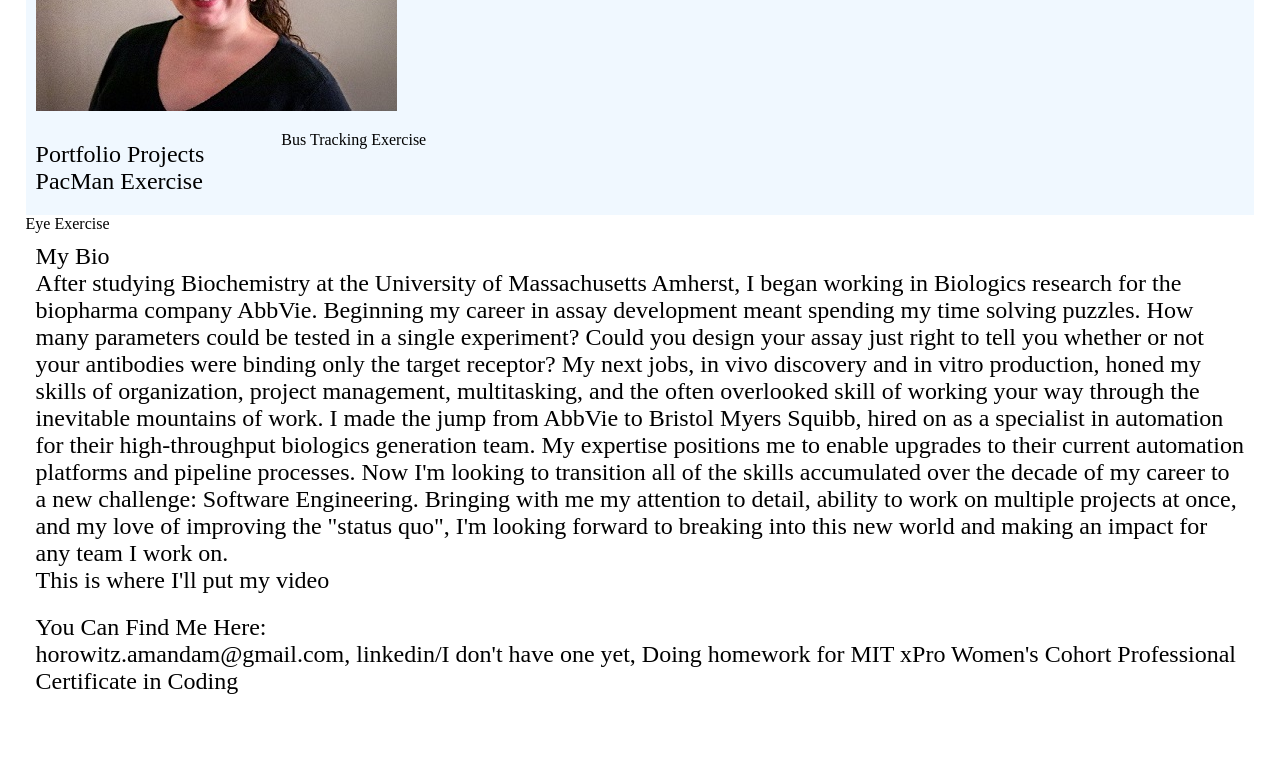
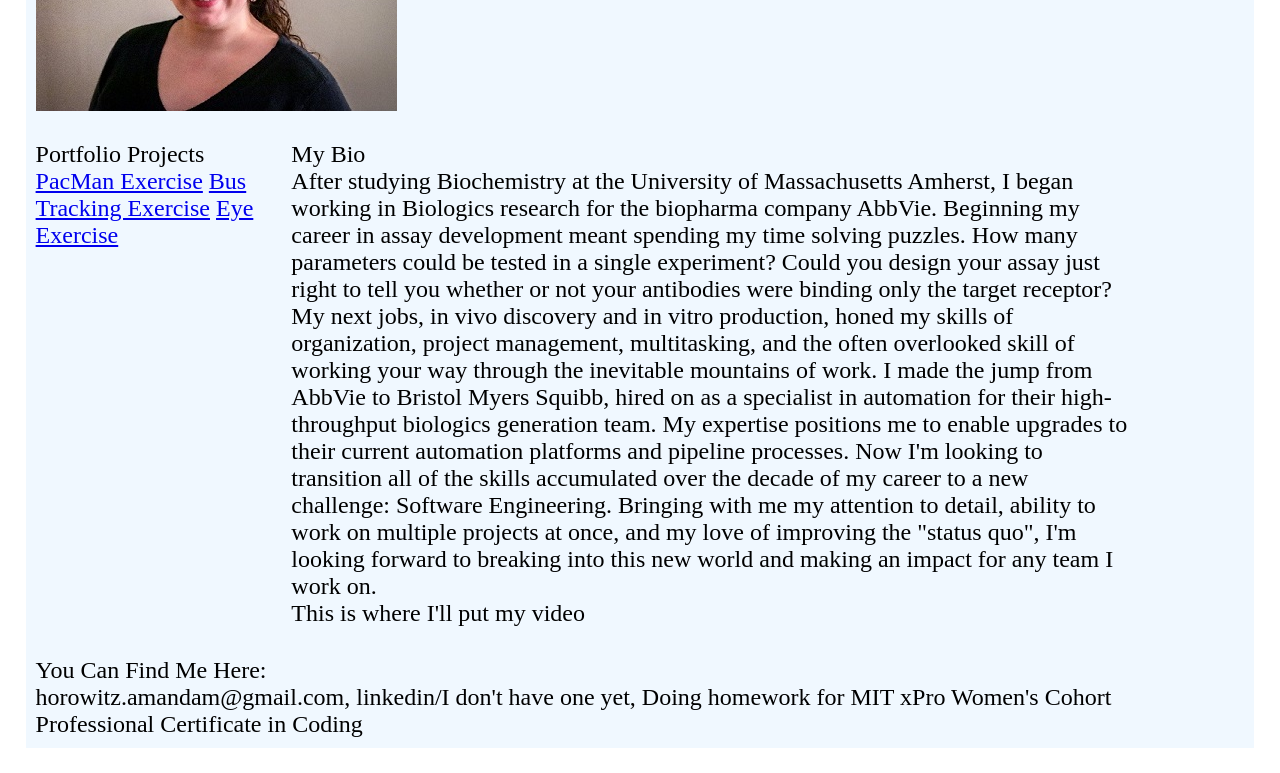
Before and after one commit to AmandaMHorowitz/AmandaMHorowitz.github.io, a plain HTML site: page index.html in a window 1280 px wide. Shown: the part 167-940 px from the top of the page. Before the commit the page ends 897 px from the top, so only its background shows below. Drawn offline with Linux system fonts and the light colour scheme.

Commit message:
Update index.html

```diff
--- a/index.html
+++ b/index.html
@@ -6,10 +6,11 @@
 		<div class="box header">Amanda's Portfolio</div>
 		<div class="box image">
 			<img src="./bioPic7.jpeg" /></div>
-		<div class="box sidebar">Portfolio Projects
-			<href="https://github.com/AmandaMHorowitz/PacMen-Exercise.git">PacMan Exercise</div>
-			<href="https://github.com/AmandaMHorowitz/Bus-Tracking-Exercise.git">Bus Tracking Exercise</div>
-			<href="https://github.com/AmandaMHorowitz/Eye-Exercise.git">Eye Exercise</div>
+		<div class="box sidebar"> Portfolio Projects
+			<a href="https://github.com/AmandaMHorowitz/PacMen-Exercise.git">PacMan Exercise</a>
+			<a href="https://github.com/AmandaMHorowitz/Bus-Tracking-Exercise.git">Bus Tracking Exercise</a>
+			<a href="https://github.com/AmandaMHorowitz/Eye-Exercise.git">Eye Exercise</a>
+		</div>
 		<div class="box content">My Bio
 			<br /> After studying Biochemistry at the University of Massachusetts Amherst, I began working in Biologics research for the biopharma company AbbVie. Beginning my
 					career in assay development meant spending my time solving puzzles. How many parameters could be tested in a single experiment? Could you design your assay just right to tell you whether or not your antibodies were binding only the target receptor? My next jobs, in vivo discovery and in vitro production, honed my skills of organization, project management, multitasking, and the often overlooked skill of working your way through the inevitable mountains of work. I made the jump from AbbVie to Bristol Myers Squibb, hired on as a specialist in automation for their high-throughput biologics generation team. My expertise positions me to enable upgrades to their current automation platforms and pipeline processes. Now I'm looking to transition all of the skills accumulated over the decade of my career to a new challenge: Software Engineering. Bringing with me my attention to detail, ability to work on multiple projects at once, and my love of improving the "status quo", I'm looking forward to breaking into this new world and making an impact for any team I work on.
```
